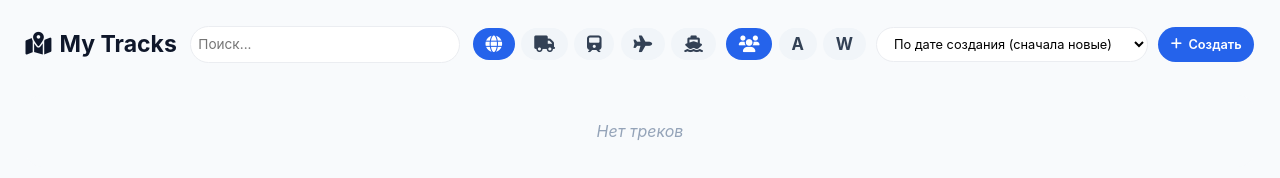
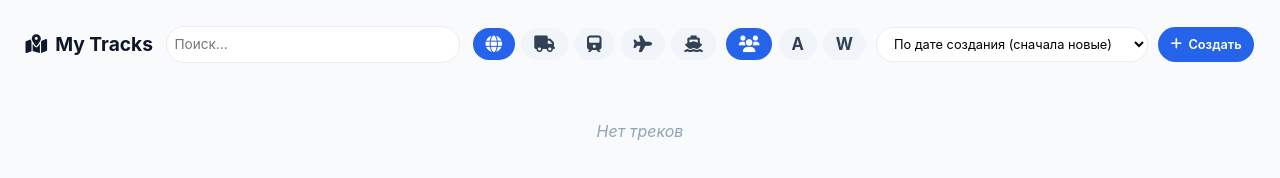
Before and after one commit to keepreverse/transport-tracking, a React app: page / in a window 1280 px wide. Built offline with nearby package versions, Linux system fonts and the light colour scheme.

Commit message:
fixed bugs

```diff
--- a/src/styles/App.css
+++ b/src/styles/App.css
@@ -34,7 +34,7 @@ body {
 
 .page-header h1 {
     font-weight: 700;
-    font-size: clamp(1.2rem, 1.8vw, 2.5rem);  /* ≈ от 19px до 48px, на 1920px = 2rem */
+    font-size: clamp(1rem, 1.5vw, 2rem);  /* ≈ от 19px до 48px, на 1920px = 2rem */
     color: #0f172a;
     margin: 0;
     white-space: nowrap;
```
